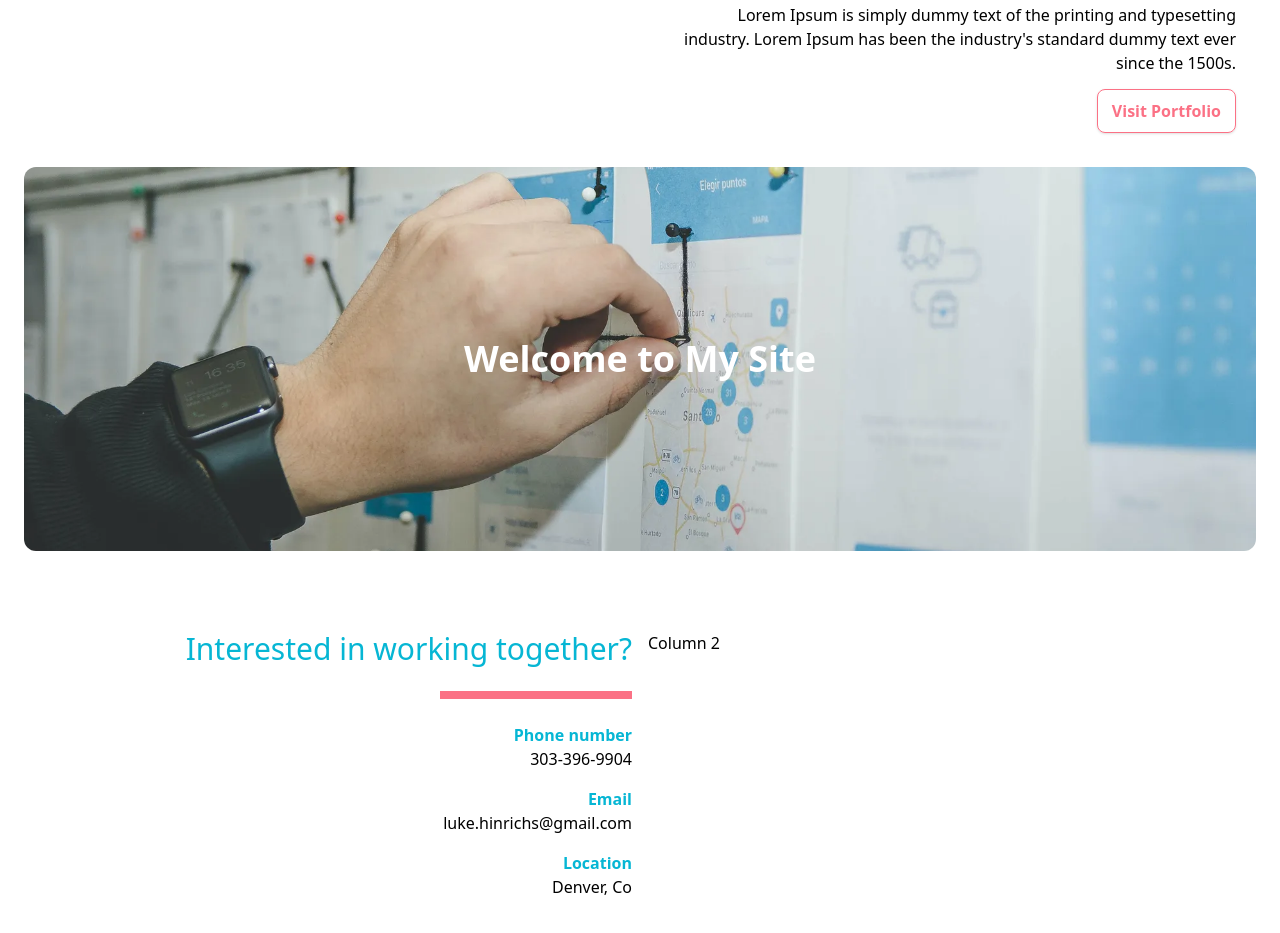
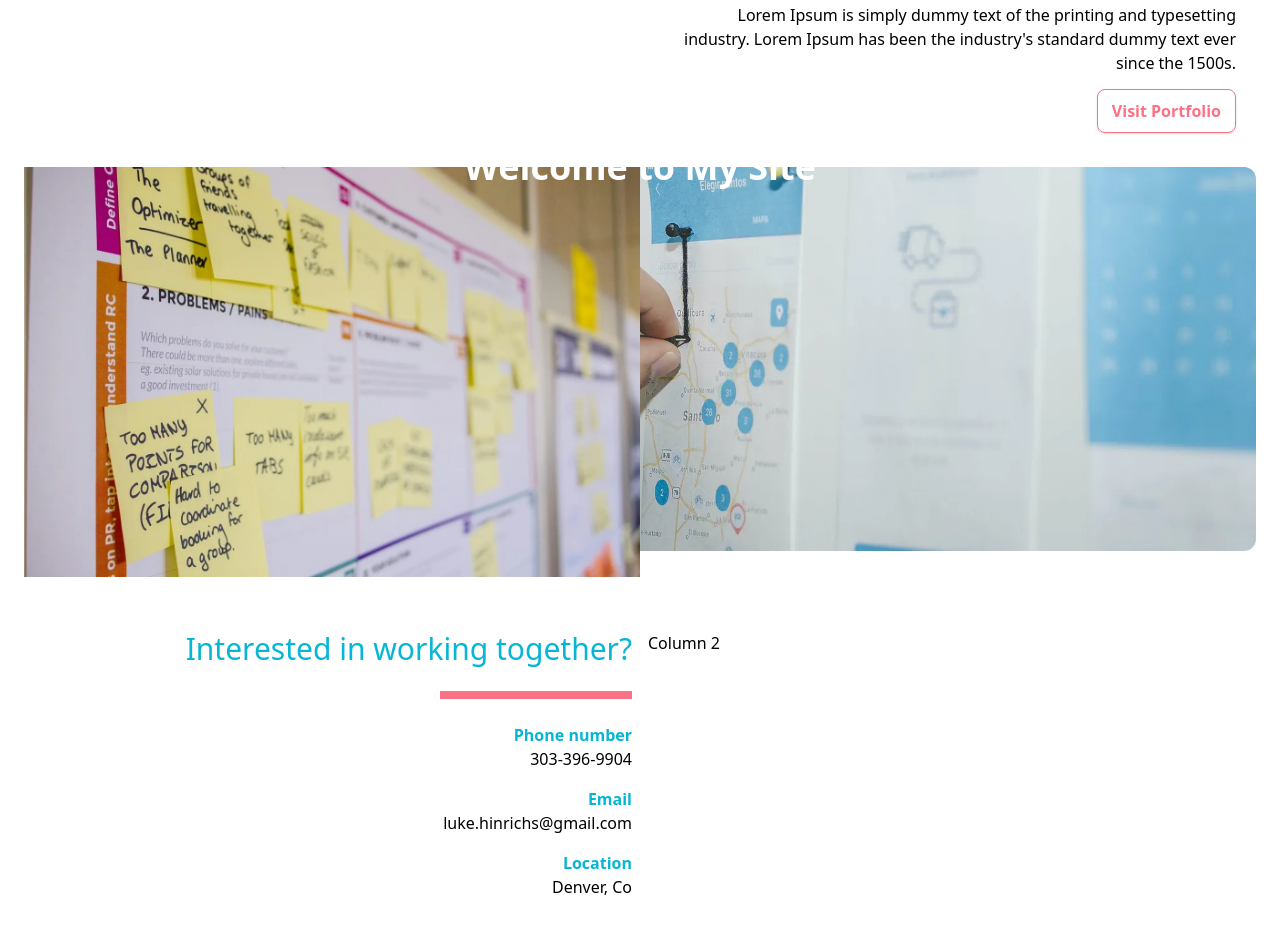
Before and after one commit to lucisiousluke/the-shark-fighter, a Gatsby site: page / in a window 1280 px wide. Shown: the part 1270-2203 px from the top of the page. Built offline with nearby package versions, Linux system fonts and the light colour scheme; Gatsby itself is replaced by a stand-in of ours.

Commit message:
working image overlap

```diff
--- a/src/components/backgroundImage.js
+++ b/src/components/backgroundImage.js
@@ -1,15 +1,26 @@
 import React from "react";
-import { GatsbyImage, getImage } from "gatsby-plugin-image";
+import { GatsbyImage } from "gatsby-plugin-image";
 
-const BackgroundSection = ({ imageData, children }) => {
-  const image = getImage(imageData);
+const BackgroundSection = ({ imageData, overlayImageData, children }) => {
   return (
-    <div className="background-container">
+    <div className="background-container relative">
+      {/* First (background) image */}
       <GatsbyImage
-        image={imageData} // Pass imageData directly here
+        image={imageData} // Pass the background image data
         alt="Background"
         className="absolute top-0 left-0 w-full h-96 object-cover z-[-1] rounded-xl"
       />
+
+      {/* Second (overlay) image */}
+      {overlayImageData && (
+        <GatsbyImage
+          image={overlayImageData} // Pass the overlay image data
+          alt="Overlay"
+          className="absolute top-0 left-0 w-1/2 h-auto object-contain z-10 m-auto" // Example class for centering the overlay
+        />
+      )}
+
+      {/* Content */}
       <div className="content">{children}</div>
     </div>
   );
--- a/src/pages/index.js
+++ b/src/pages/index.js
@@ -89,10 +89,13 @@ const IndexPage = ({ data }) => {
           </div>
           </section>
           <section className="relative w-full h-96">
-          <BackgroundSection imageData={data.backgroundImage.childImageSharp.gatsbyImageData}>
-          <div className="absolute inset-0 flex items-center justify-center z-10">
-            <h1 className="text-white text-4xl font-bold text-center">Welcome to My Site</h1>
-          </div>
+          <BackgroundSection
+            imageData={data.backgroundImage.childImageSharp.gatsbyImageData}
+            overlayImageData={data.overlayImage?.childImageSharp?.gatsbyImageData}
+          >
+            <div className="absolute inset-0 flex items-center justify-center z-10">
+              <h1 className="text-white text-4xl font-bold text-center">Welcome to My Site</h1>
+            </div>
           </BackgroundSection>
           </section>
          <Contact />
@@ -109,8 +112,14 @@ export const query = graphql`
         gatsbyImageData(layout: FULL_WIDTH, placeholder: BLURRED)
       }
     }
+    overlayImage: file(relativePath: { eq: "yellow-sticky-notes.webp" }) {
+      childImageSharp {
+        gatsbyImageData(layout: CONSTRAINED, placeholder: BLURRED)
+      }
+    }
   }
 `;
+
 
 
 // You'll learn about this in the next task, just copy it for now
```
Also changed, not shown: src/images/yellow-sticky-notes.webp (added).
